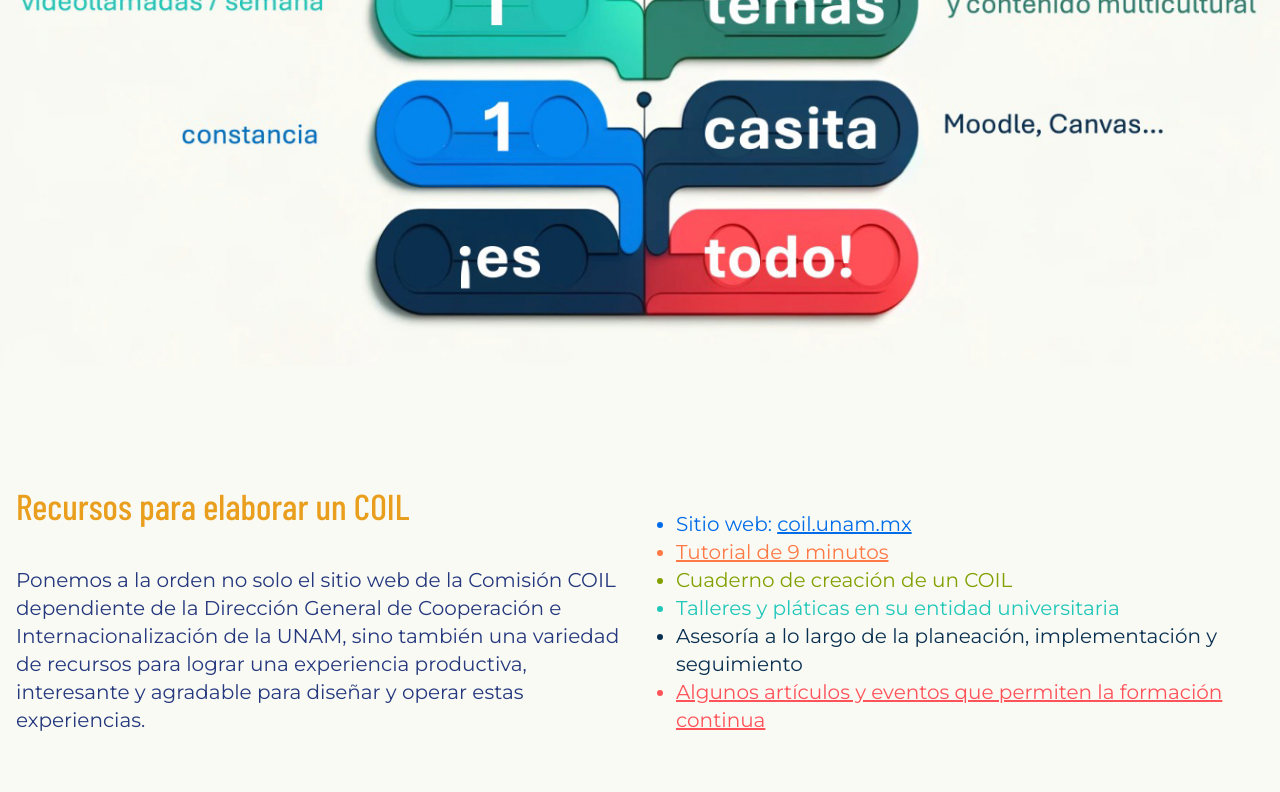
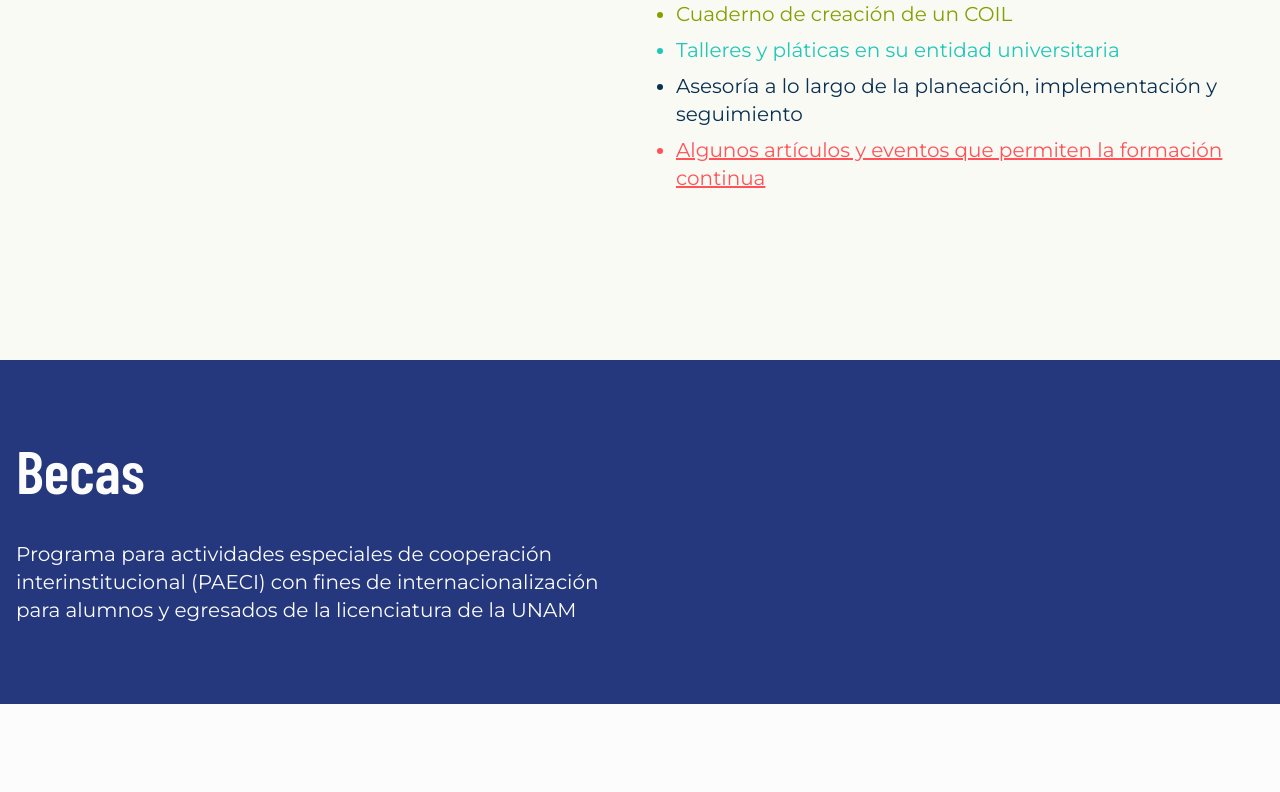
Before and after one commit to bunam-mx/cuaed-internacional, a React (Vite) app: page / in a window 1280 px wide. Shown: the part 1700-2492 px from the top of the page. Built offline with nearby package versions, Linux system fonts and the light colour scheme; a web font is replaced by a local one.

Commit message:
Ajuste del bloque COIL

```diff
--- a/src/Components/Home/CoilBlock/CoilBlock.css
+++ b/src/Components/Home/CoilBlock/CoilBlock.css
@@ -48,35 +48,33 @@
     @apply font-barlow font-medium text-cuaed_gold mb-10 text-xl xl:text-2xl;
 }
 .coil-block__info--options {
-    @apply pb-10;
+    @apply md:grid md:grid-cols-2 gap-10 pb-20;
 }
-.coil-block__info--resources {
-    @apply md:grid md:grid-cols-2 gap-10 items-end pb-20;
+.coil-block__info--options h3 {
+    @apply my-6 font-barlow font-medium text-cuaed_gold text-2xl md:text-3xl xl:text-4xl;
 }
-.coil-block__info--resources h3 {
-    @apply py-10 font-barlow font-medium text-cuaed_gold text-2xl md:text-3xl xl:text-4xl;
+.coil-block__info--options ul {
+    @apply list-disc pl-4 mt-6;
 }
-.coil-block__info--resources ul {
-    @apply list-disc pl-4;
-}
-.coil-block__info--resources ul li > a {
+.coil-block__info--options ul li > a {
     @apply underline
 }
-.coil-block__info--resources ul li {
+.coil-block__info--options ul li {
     color: #006ce8;
+    @apply my-2;
 }
-.coil-block__info--resources ul li:nth-child(2) {
+.coil-block__info--options ul li:nth-child(2) {
     color: #ff7946;
 }
-.coil-block__info--resources ul li:nth-child(3) {
+.coil-block__info--options ul li:nth-child(3) {
     color: #82a002;
 }
-.coil-block__info--resources ul li:nth-child(4) {
+.coil-block__info--options ul li:nth-child(4) {
     color: #21c7b9;
 }
-.coil-block__info--resources ul li:nth-child(5) {
+.coil-block__info--options ul li:nth-child(5) {
     color: #093051;
 }
-.coil-block__info--resources ul li:nth-child(6) {
+.coil-block__info--options ul li:nth-child(6) {
     color: #ff5259;
 }
--- a/src/Components/Home/CoilBlock/CoilBlock.jsx
+++ b/src/Components/Home/CoilBlock/CoilBlock.jsx
@@ -21,8 +21,6 @@ function CoilBlock() {
           </article>
           <article className="coil-block__info--options">
             <img src="/images/coil-block.jpg" alt="Elementos COIL" />
-          </article>
-          <article className="coil-block__info--resources">
             <div>
               <h3>Recursos para elaborar un COIL</h3>
               <p>
@@ -32,8 +30,6 @@ function CoilBlock() {
                 recursos para lograr una experiencia productiva, interesante y
                 agradable para diseñar y operar estas experiencias.
               </p>
-            </div>
-            <div>
               <ul>
                 <li>
                   Sitio web:{" "}
```
